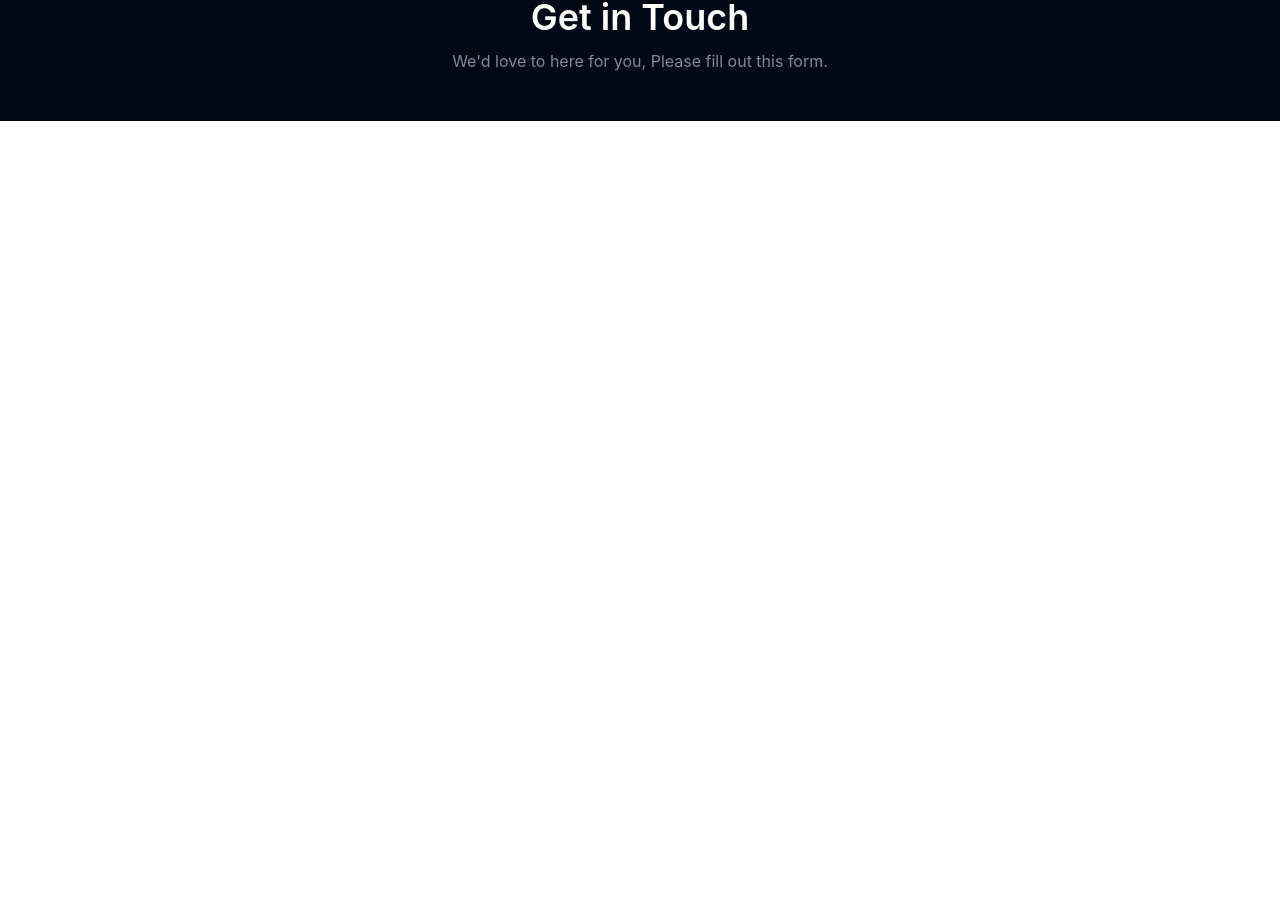
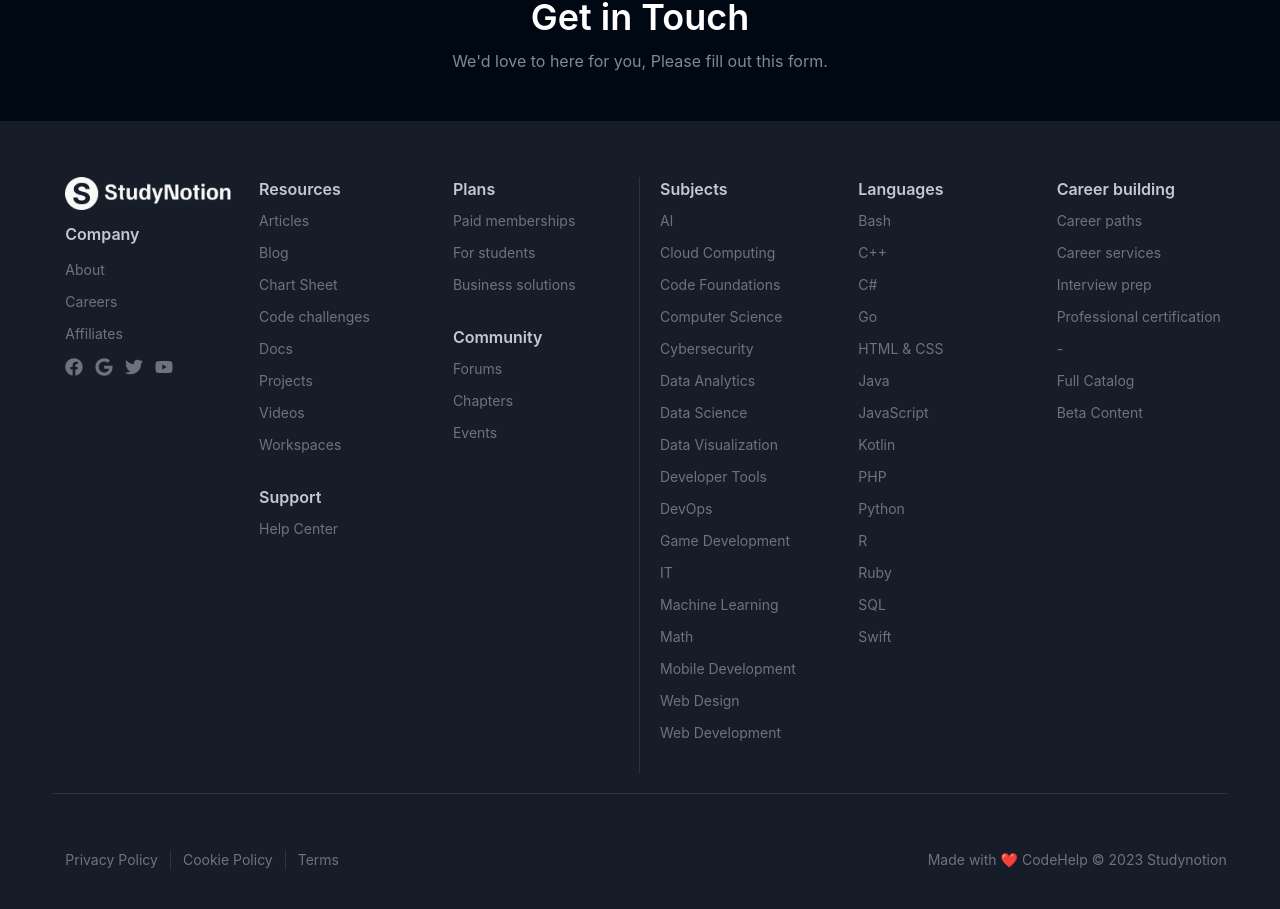
Before and after one commit to SiddharthGaraiya/StudyNotion, a React (Create React App) app in the folder frontend/: page /about in a window 1280 px wide. Shown: the part 2839-3748 px from the top of the page. Before the commit the page ends 2960 px from the top, so only its background shows below. Built offline with nearby package versions, Linux system fonts and the light colour scheme.

Commit message:
Update About.jsx | added Footer

```diff
--- a/frontend/src/pages/About.jsx
+++ b/frontend/src/pages/About.jsx
@@ -110,7 +110,8 @@ const About = () => {
       </section>
 
 
-
+      {/* <Footer /> */}
+      <Footer />
     </div>
   )
 }
```
